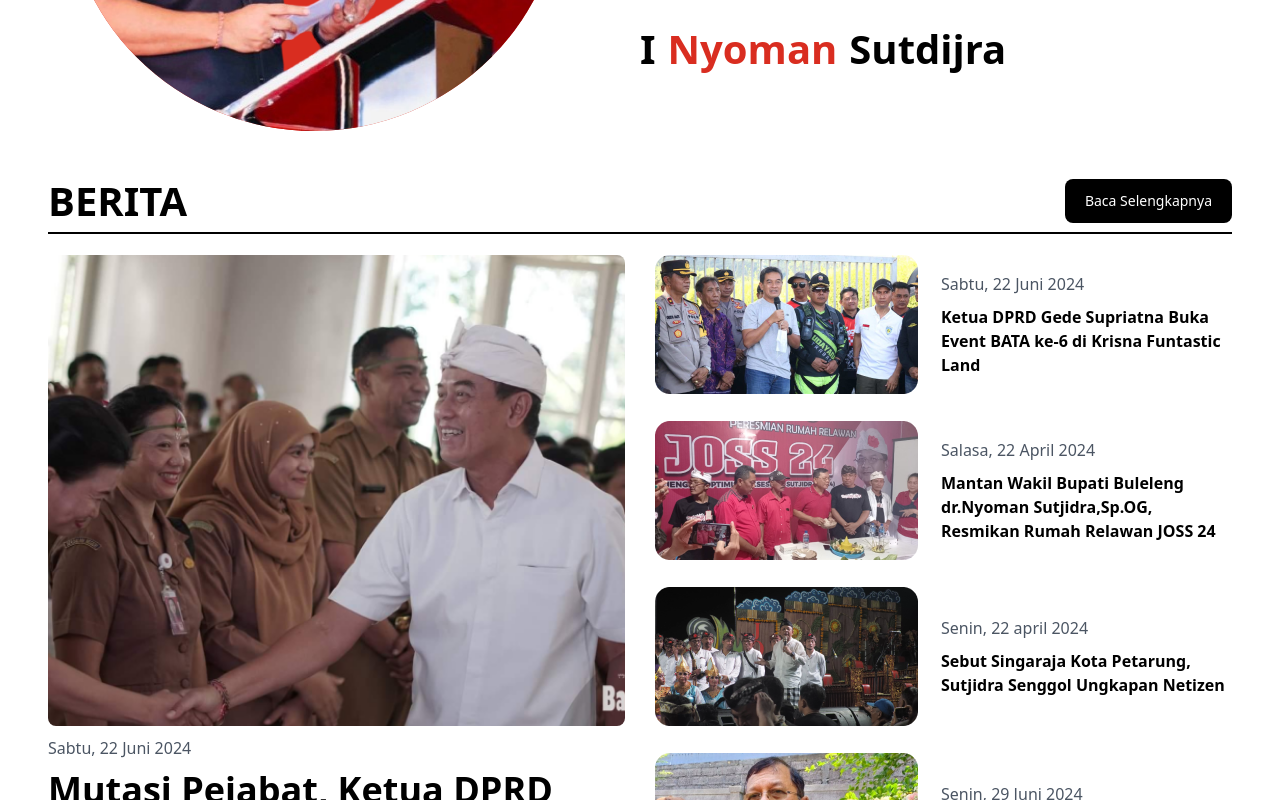
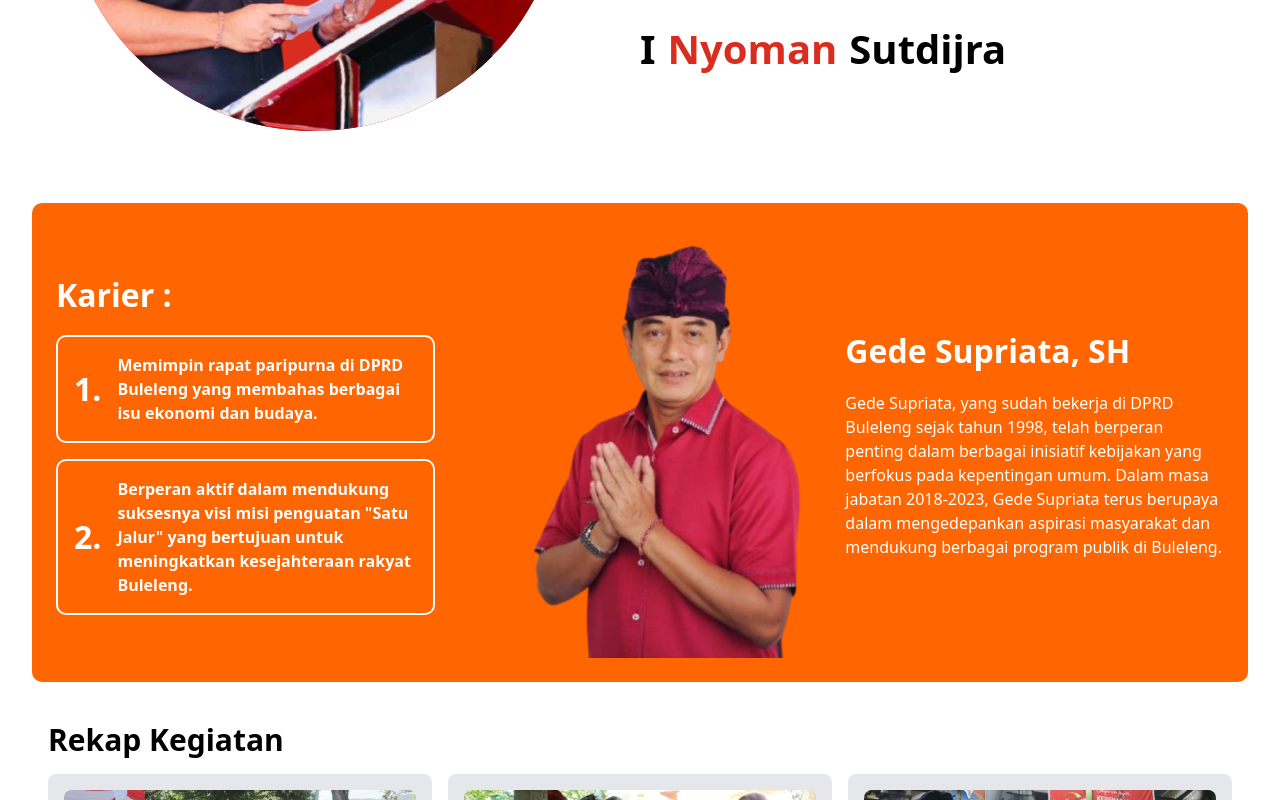
Before and after one commit to RamzGxz/landing-page-denpasar, a React (Vite) app: page / in a window 1280 px wide. Shown: the part 3320-4120 px from the top of the page. Built offline with nearby package versions, Linux system fonts and the light colour scheme.

Commit message:
update kalau benar kabarin

```diff
--- a/src/components/rekapKegiatan.jsx
+++ b/src/components/rekapKegiatan.jsx
@@ -1,10 +1,9 @@
-// src/rekapKegiatan.jsx
 import React, { useState } from 'react';
 import { CaretLeft, CaretRight } from "phosphor-react";
 
 
 
-const rekapKegiatan = () => {
+const RekapKegiatan = () => {
   const activities = [
     {
       id: 1,
@@ -102,4 +101,4 @@ const rekapKegiatan = () => {
   );
 };
 
-export default rekapKegiatan;
+export default RekapKegiatan;
--- a/src/pages/LandingPages.jsx
+++ b/src/pages/LandingPages.jsx
@@ -1,7 +1,7 @@
 import Biografi from "../components/Biografi";
 import Hero from "../components/Hero";
 import Navbar from "../components/Navbar";
-import rekapKegiatan from "../components/rekapKegiatan.jsx";
+import RekapKegiatan from "../components/RekapKegiatan";
 import Pojok from "../components/Pojok";
 import ProfilNyoman from "../components/ProfilNyoman";
 import Berita from "../components/Berita";
@@ -15,7 +15,7 @@ const LandingPages = () => {
         <ProfilNyoman />
         <Hero />
         <Biografi/>
-        <rekapKegiatan/>
+        <RekapKegiatan/>
         <Berita/>
         </>
      );
```
